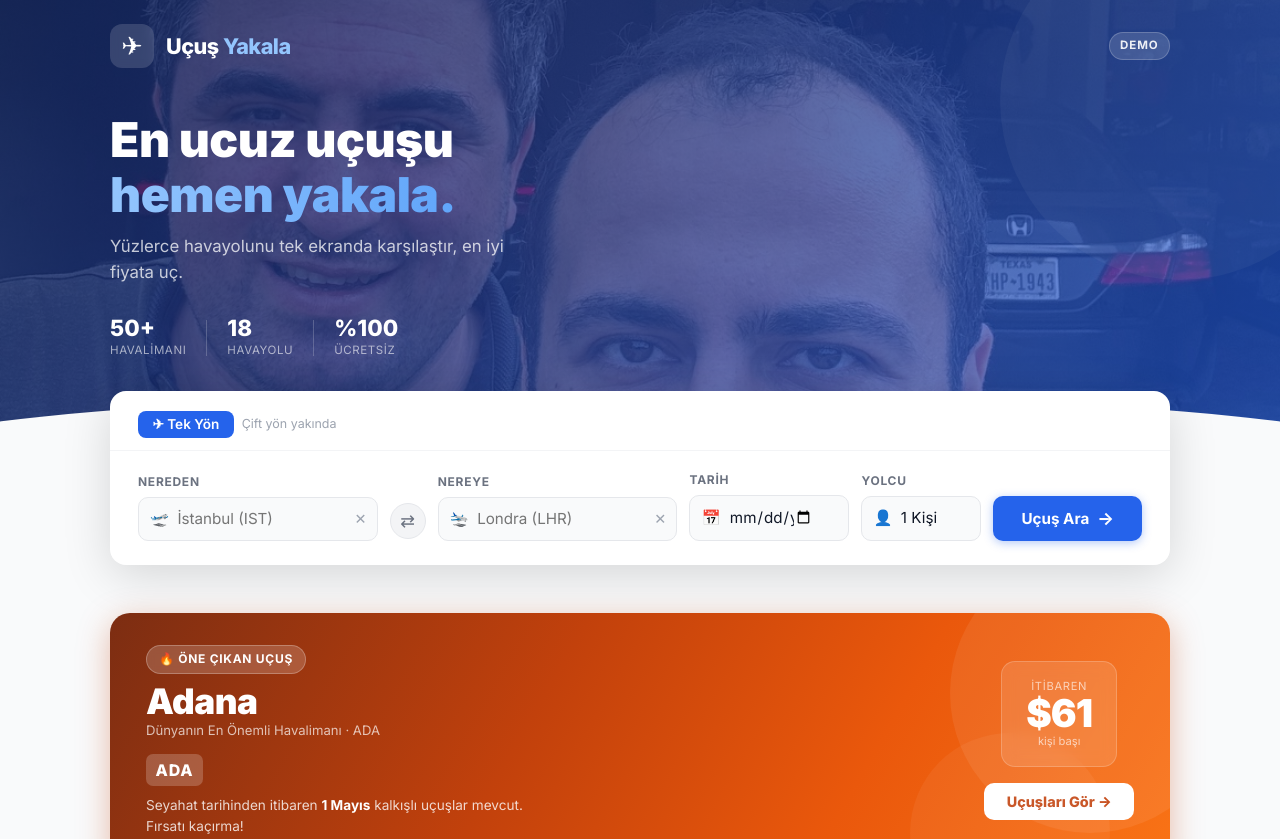
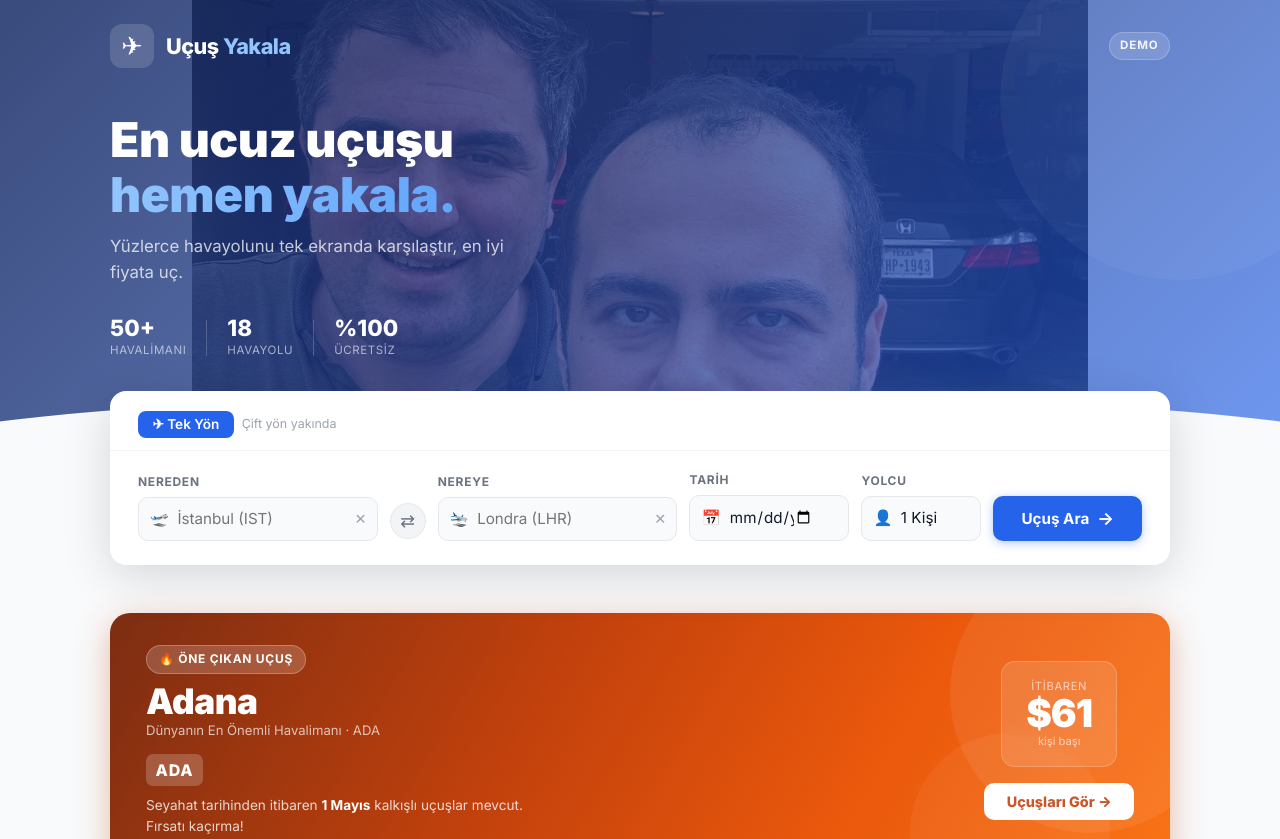
Before and after one commit to mustafa-turkekul/ucus-yakala, a plain HTML site: page index.html in a window 1280 px wide. Shown: the top 839 px of the page. Drawn offline with Linux system fonts and the light colour scheme.

Commit message:
Zoom out hero background image

```diff
--- a/css/style.css
+++ b/css/style.css
@@ -40,7 +40,7 @@ input, select { font-family: inherit; }
 .site-header {
   background:
     linear-gradient(135deg, rgba(15,36,96,.82) 0%, rgba(30,58,138,.75) 40%, rgba(37,99,235,.65) 100%),
-    url('../assets/hero-bg.jpg') center center / cover no-repeat;
+    url('../assets/hero-bg.jpg') center center / 70% auto no-repeat;
   color: var(--white);
   padding: 1.5rem 0 6rem;
   position: relative;
```
